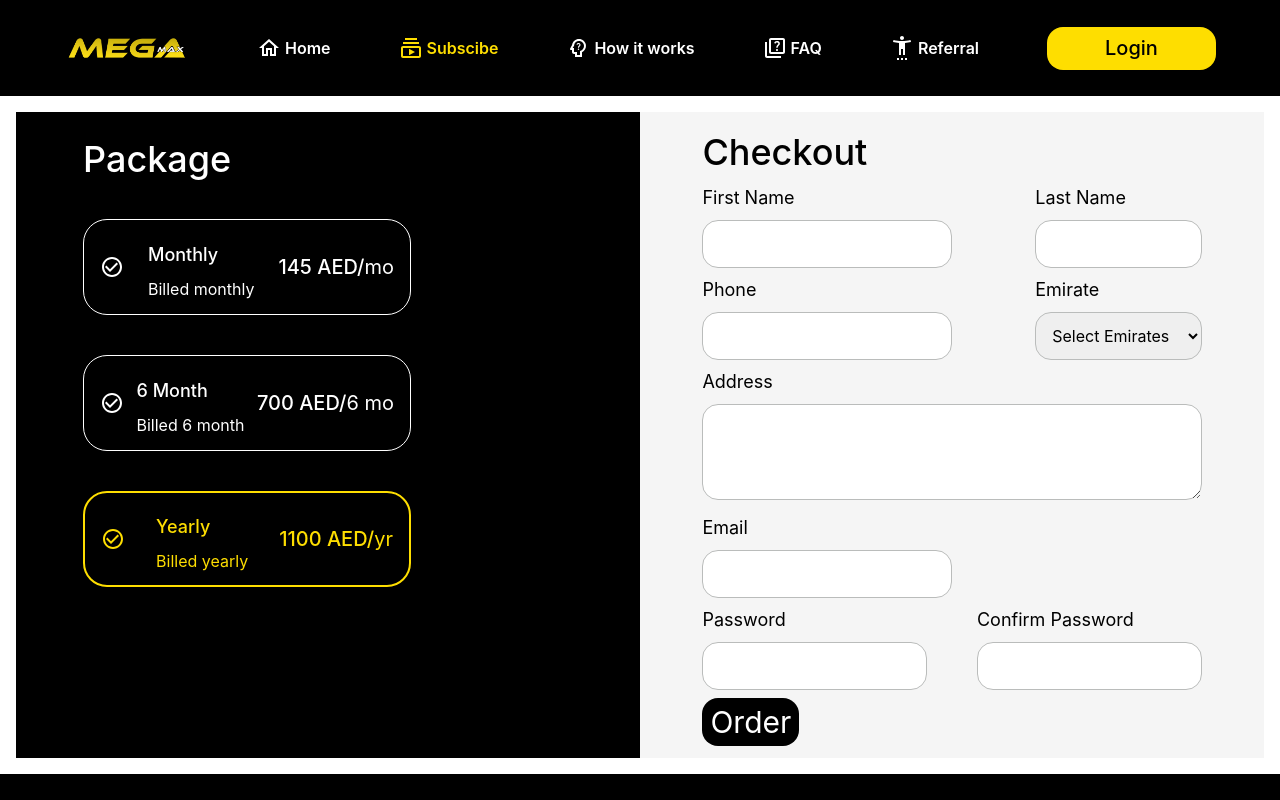
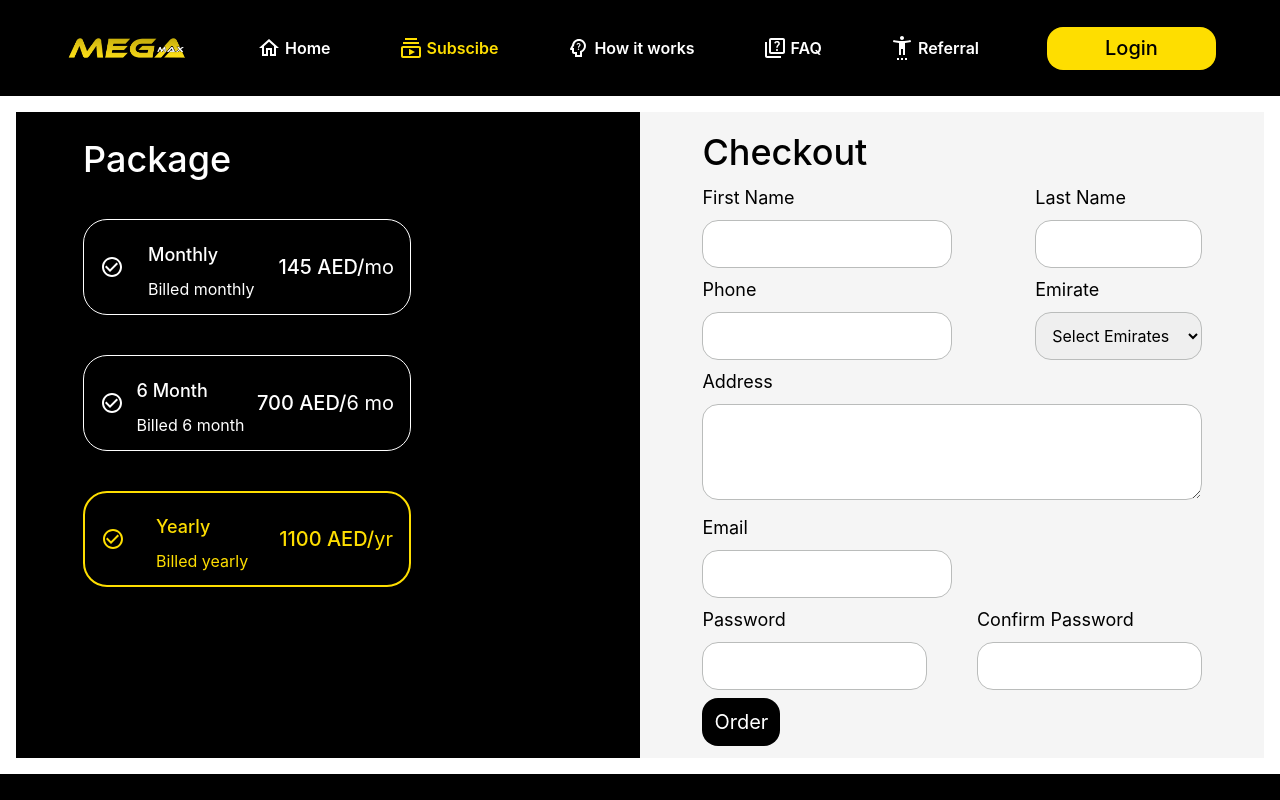
Before and after one commit to rashidpkn/ip-tv, a React (Create React App) app in the folder frontend/: page /subscribe in a window 1280 px wide. Shown: the top 800 px of the page. Built offline with nearby package versions, Linux system fonts and the light colour scheme.

Commit message:
Somthing is added

```diff
--- a/frontend/src/pages/Subscribe/index.jsx
+++ b/frontend/src/pages/Subscribe/index.jsx
@@ -123,7 +123,7 @@ function Subscribe() {
                                 <input required className='h-12 w-full rounded-2xl border outline-none border-[#BABCBB] pl-3' type="password" />
                             </div>
                         </div>
-                        <button type='submit' className='h-12 px-2 bg-black text-white rounded-2xl text-3xl hover:rounded-xl duration-200'>Order</button>
+                        <button type='submit' className='h-12 px-3 bg-black text-white rounded-2xl text-xl hover:rounded-xl duration-200'>Order</button>
                     </form>
                 </div>
             </div>
```
